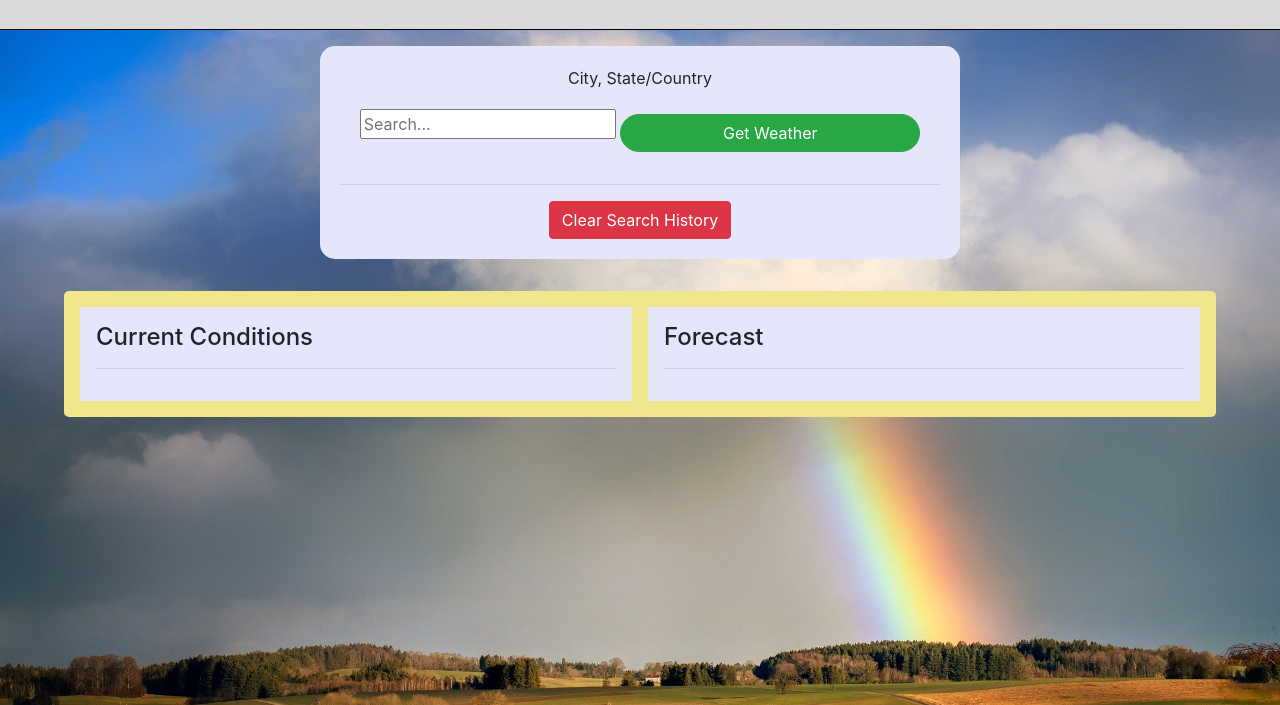
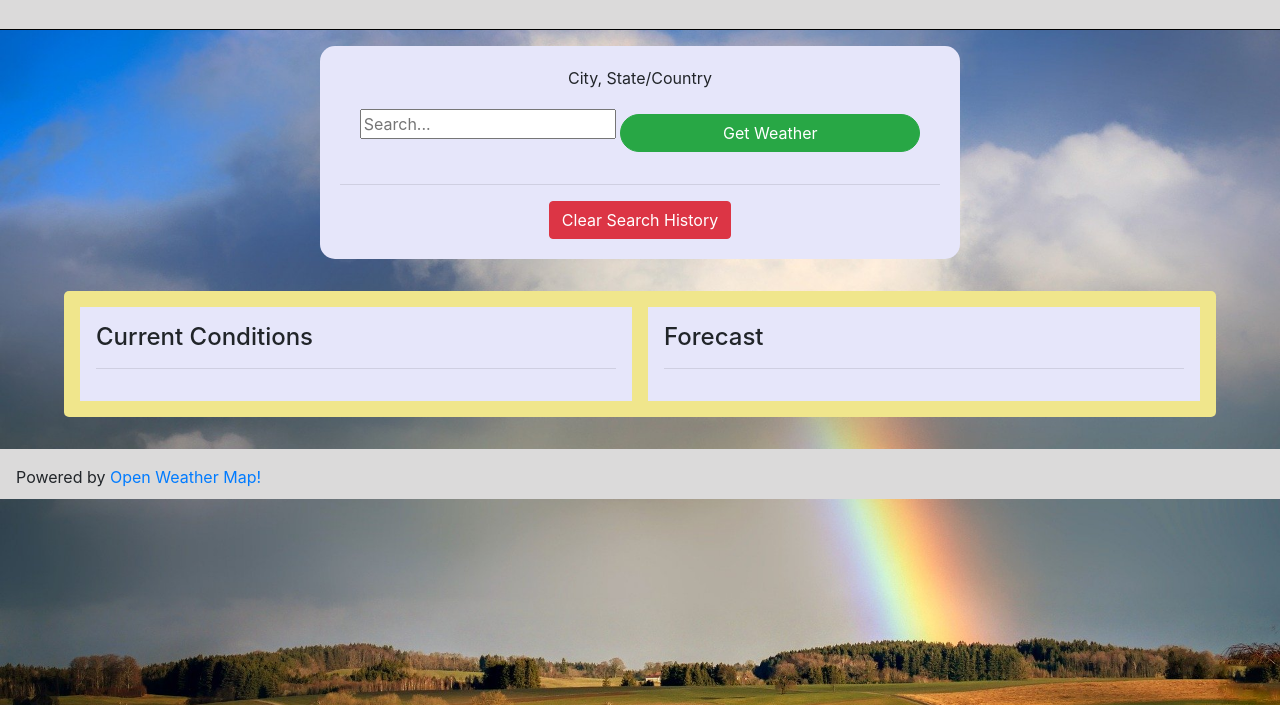
Before and after one commit to Jpeyton-hub/WeatherDashboard, a plain HTML site: page index.html in a window 1280 px wide. Shown: the part 95-800 px from the top of the page. Drawn offline with nearby package versions, Linux system fonts and the light colour scheme.

Commit message:
added a footer to cite API and some styling for it, also added the readme content

```diff
--- a/index.html
+++ b/index.html
@@ -50,7 +50,7 @@
         </div>
     </div>
     <footer>
-
+       <p>Powered by <a href="openweathermap.org">Open Weather Map!</a></p>
     </footer>
 
 
--- a/style.css
+++ b/style.css
@@ -129,3 +129,12 @@ header {
 #forecast p{
     font-weight: bold;
 }
+
+/* footer styles */
+
+footer {
+    background-color:  rgb(219, 218, 218);
+    margin-bottom: 0;
+    height: 50px;
+    padding: 1em;
+}
```
Also changed, not shown: 1 other file.
